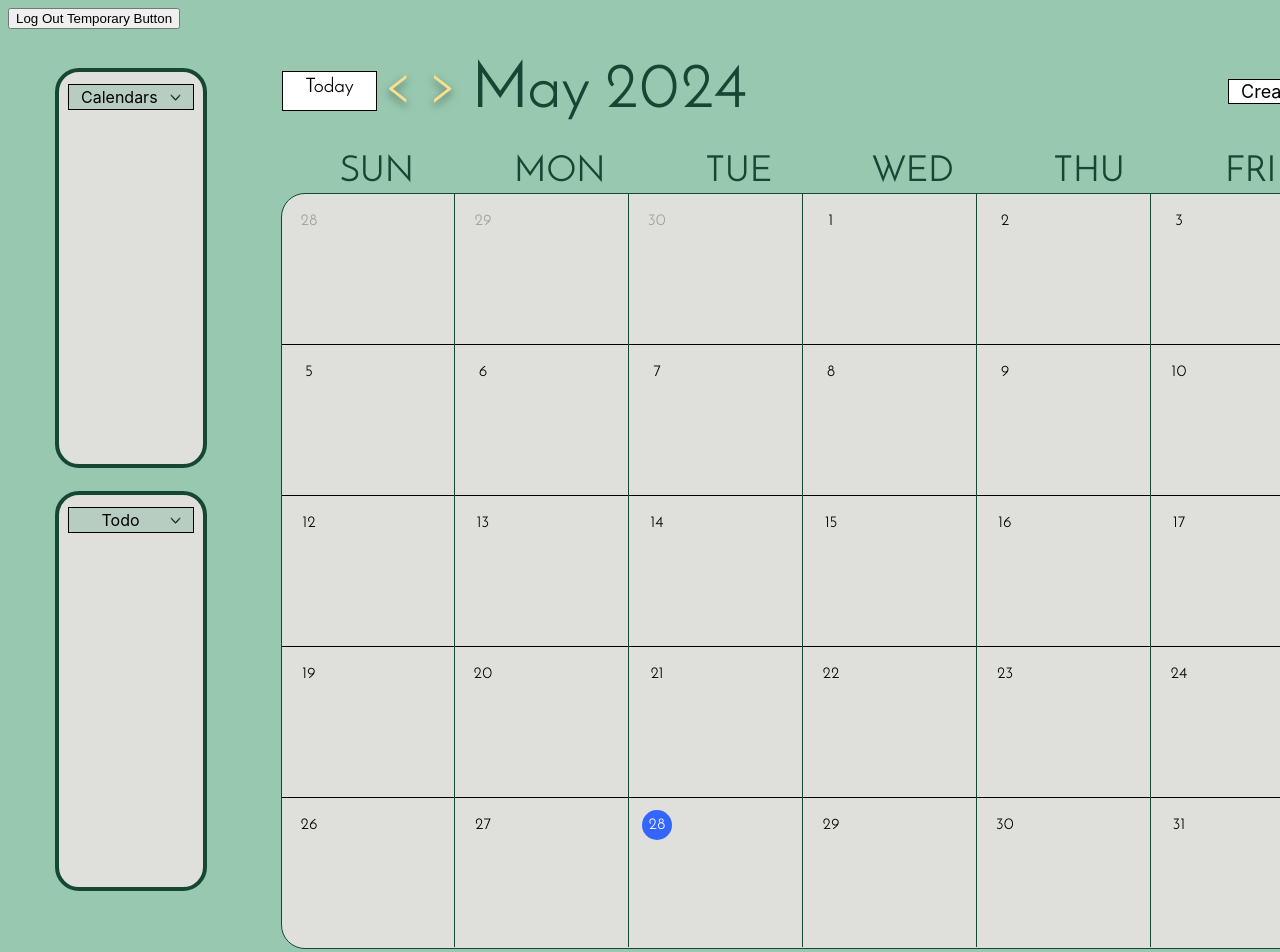
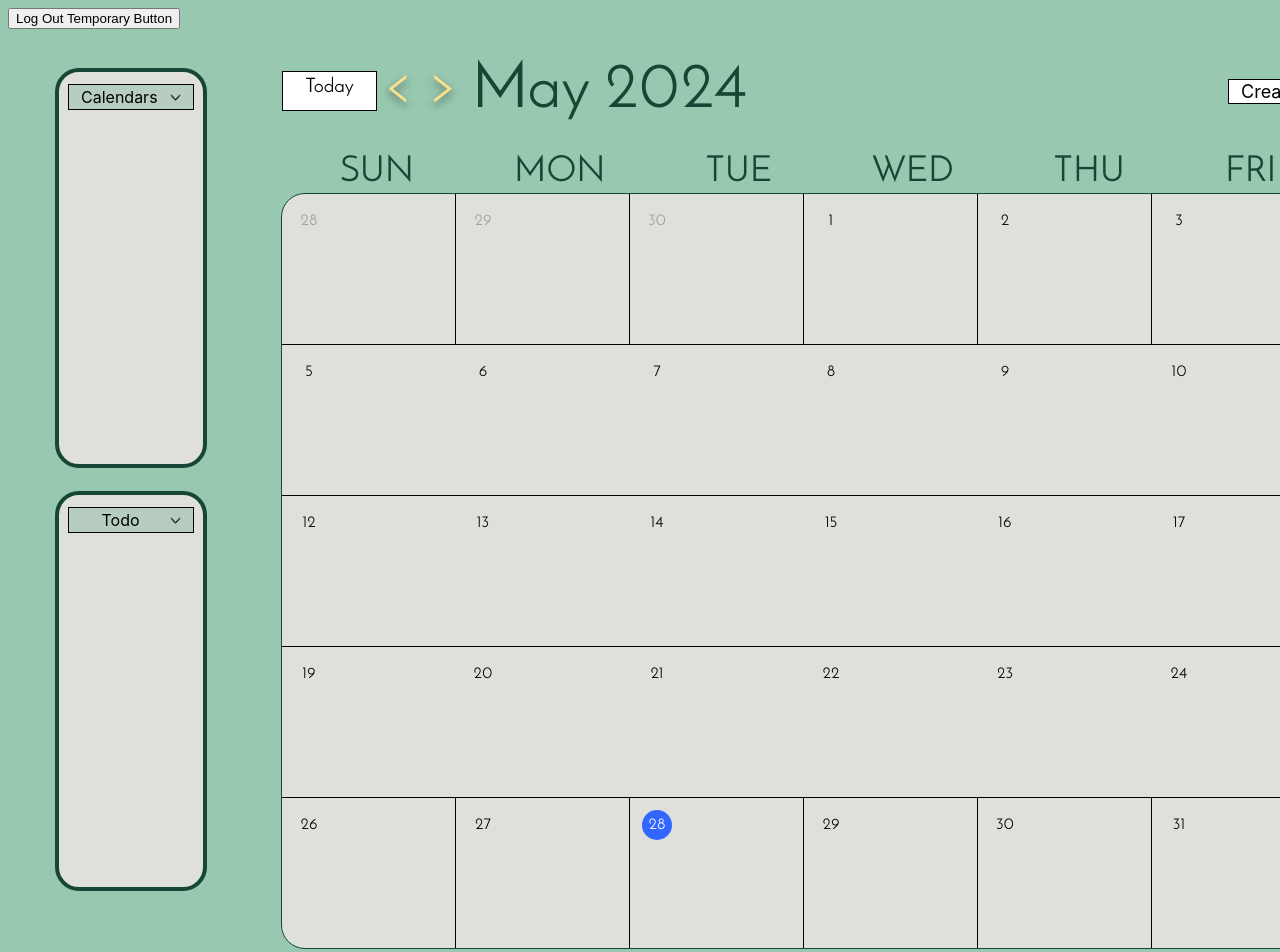
Before and after one commit to KevinBeltran23/csc307_154734, a React (Vite) app in the folder packages/react-frontend/: page /monthly in a window 1280 px wide. Shown: the top 952 px of the page. Built offline with nearby package versions, Linux system fonts and the light colour scheme; sample sign-in values are in the browser's storage.

Commit message:
probably important?

```diff
--- a/packages/react-frontend/src/components/Monthly.css
+++ b/packages/react-frontend/src/components/Monthly.css
@@ -99,7 +99,7 @@
 }
 
 
-.monthly-divider-lines {
+/*.monthly-divider-lines {
     display: flex;
     gap: 173px;
     position: absolute;
@@ -112,8 +112,8 @@
 .monthly-line {
     width: 1px;
     height: 754px;
-    background-color: #154734; /* This creates a solid black line */
-}
+    background-color: #154734;
+} */
 
 .monthly-days-frame {
     display: flex;
@@ -405,11 +405,16 @@
 }
 
 .monthly-day-box {
-    border-width: 0px 0px 1px 0px;
+    border-width: 0px 1px 1px 0px;
     border-style: solid;
 }
 
 .monthly-day-box:nth-last-child(n+1):nth-last-child(-n+7) {
-    border-width: 0px 0px 0px 0px;
+    border-width: 0px 1px 0px 0px;
     border-style: solid;
 }
+
+.monthly-day-box:nth-child(n+7){
+    border-width: 0px 0px 1px 0px;
+    border-style: solid;
+}
```
